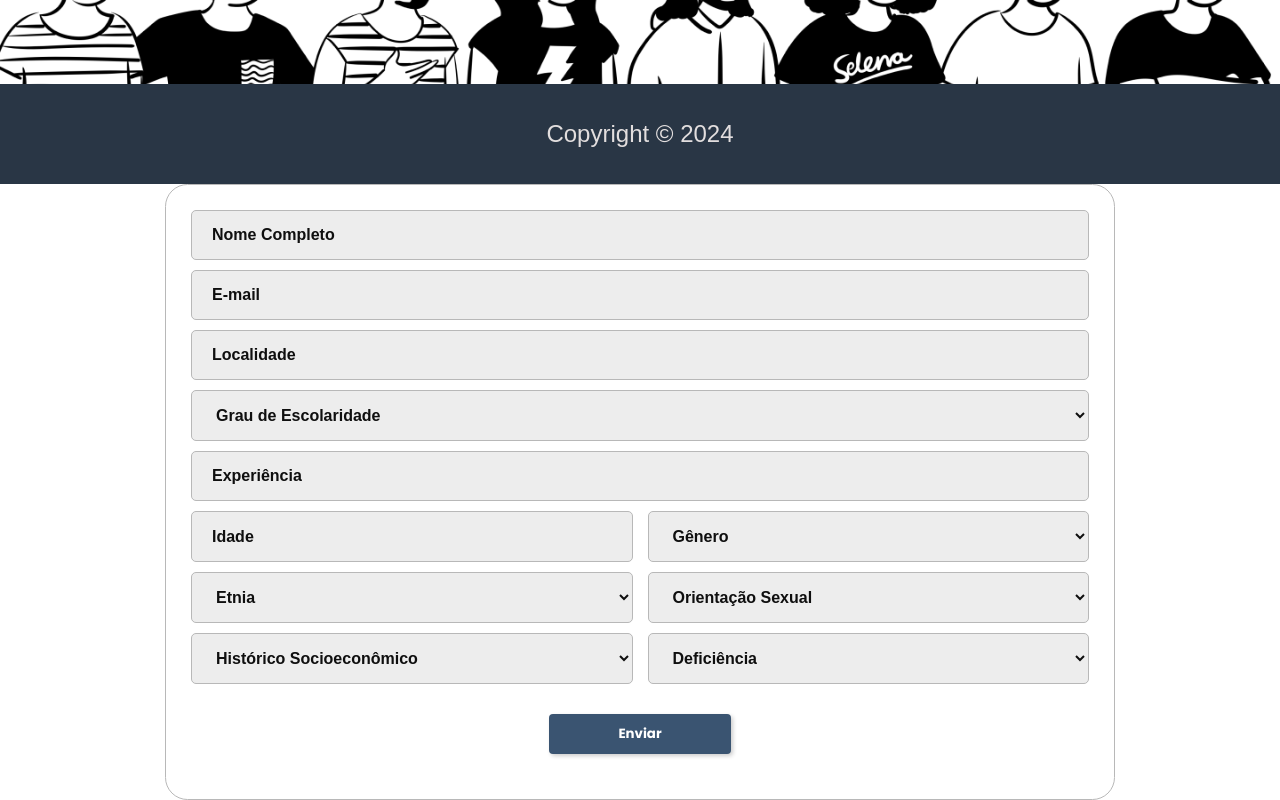
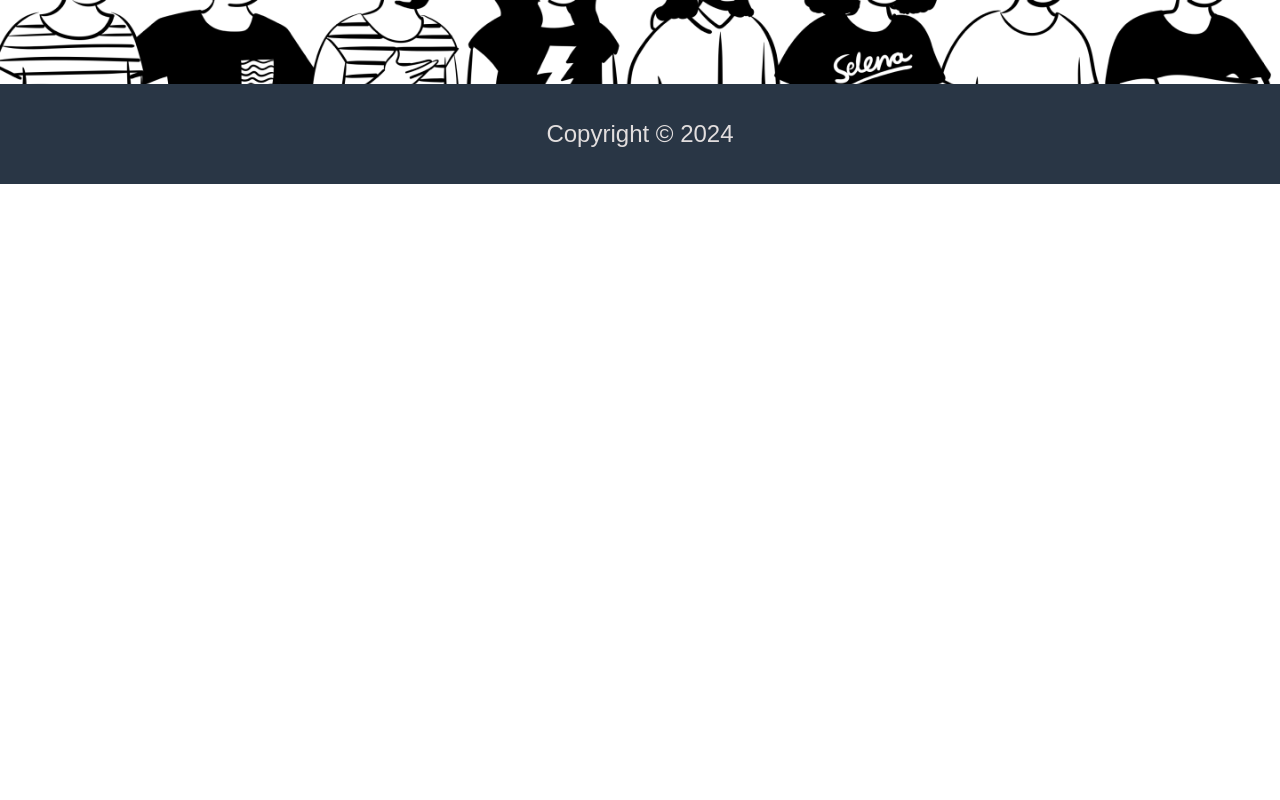
Before and after one commit to Carlos-Gabryel/ADA-Hack-CorpSolutions, a React (Vite) app: page / in a window 1280 px wide. Shown: the part 3474-4274 px from the top of the page. After the commit the page ends 3658 px from the top, so only its background shows below. Built offline with nearby package versions, Linux system fonts and the light colour scheme; a web font is replaced by a local one.

Commit message:
Remover form da HomePage

```diff
--- a/src/pages/HomePage/index.jsx
+++ b/src/pages/HomePage/index.jsx
@@ -5,7 +5,6 @@ import { About } from "../../components/About";
 import { Goal } from "../../components/Goal";
 import { Offer } from "../../components/Offer";
 import { Footer } from "../../components/Footer";
-import { ApplyForm } from "../../components/ApplyForm";
 
 const HomePage = () => {
   return (
@@ -16,7 +15,6 @@ const HomePage = () => {
       <Goal />
       <Offer />
       <Footer />
-      <ApplyForm />
     </div>
   );
 };
```
